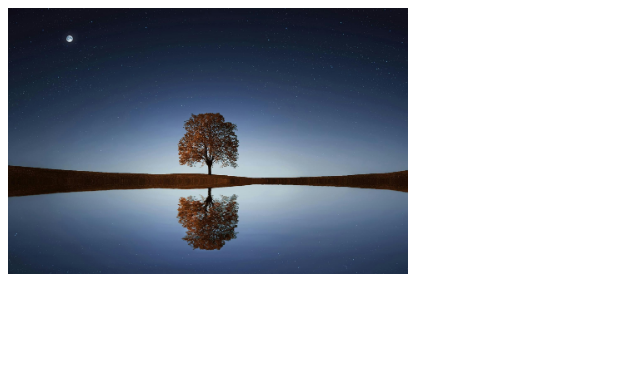
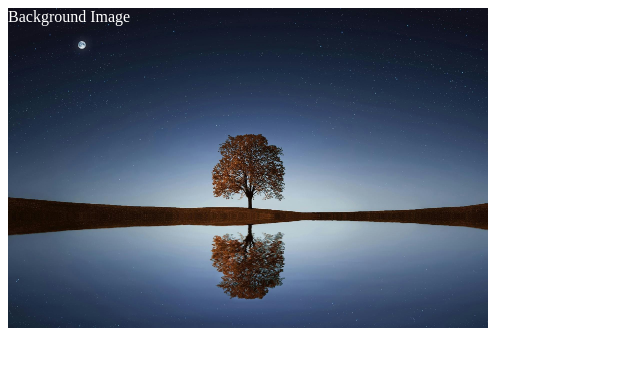
Before and after one commit to krishnabharghav-14/April23, a plain HTML site: page task4.html in a window 1280 px wide. Shown: the whole page, without its empty margins (0-640 px from the left). Drawn offline with Linux system fonts and the light colour scheme.

Commit message:
added animations and background properties

```diff
--- a/task4.html
+++ b/task4.html
@@ -5,17 +5,28 @@
     <meta name="viewport" content="width=device-width, initial-scale=1.0">
     <title>Document</title>
     <style>
-        img:hover{
+        div{
+            background-image: url(./pexels-pixabay-268533\ \(1\).jpg);
+            background-size: contain;
+            background-repeat: no-repeat;
+            height: 40vh;
+            width: 60vh;
+            color: white;
+        }
+        .rht:hover{
             -webkit-box-reflect: right;
         }
-        div:hover{
+        .btm:hover{
             -webkit-box-reflect: below;
         }
     </style>
 </head>
 <body>
-    <div style="width: 400px;">
-        <img src="./pexels-pixabay-268533 (1).jpg" width="400px">
+    <!-- program to perform a image reflection on a div "rht" with a background image.  -->
+    <div class="rht">
+        <div class="btm">
+            Background Image
+        </div>
     </div>
 </body>
 </html>
```
Also changed, not shown: task2.html (+13 -2 lines).
